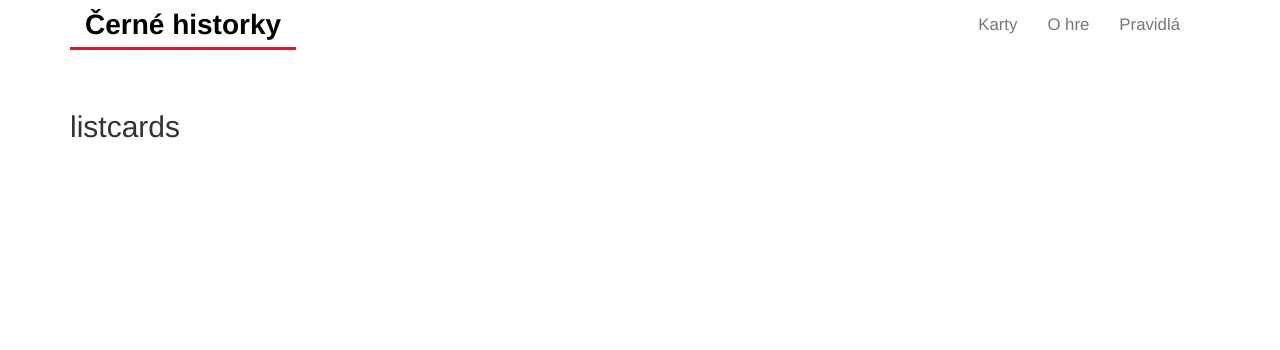
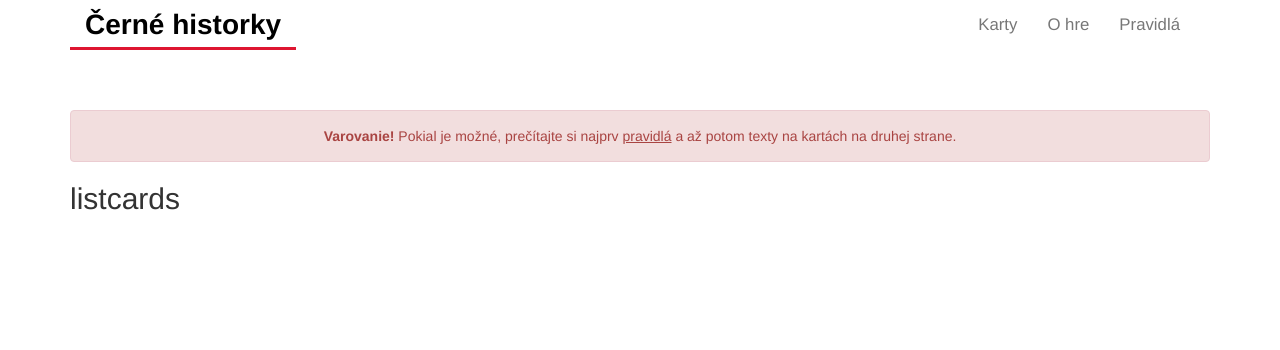
Before and after one commit to marosverziovy/cernehistorky, a Flask app: page /cards in a window 1280 px wide. Shown: the top 350 px of the page. Run offline with Flask 2, Linux system fonts and the light colour scheme; some libraries are stand-ins or nearby versions.

Commit message:
added warning to read rules first

```diff
--- a/app/templates/listcards.html
+++ b/app/templates/listcards.html
@@ -1,5 +1,9 @@
 {% extends "base.html" %}
 
 {% block content %}
+<div class="alert alert-danger text-center">
+    <strong>Varovanie!</strong> Pokial je možné, prečítajte si najprv <a href="{{ url_for(".rules") }}">pravidlá</a> a až potom texty na kartách na druhej strane.
+</div>
+
 <h2>listcards</h2>
 {% endblock %}
```
